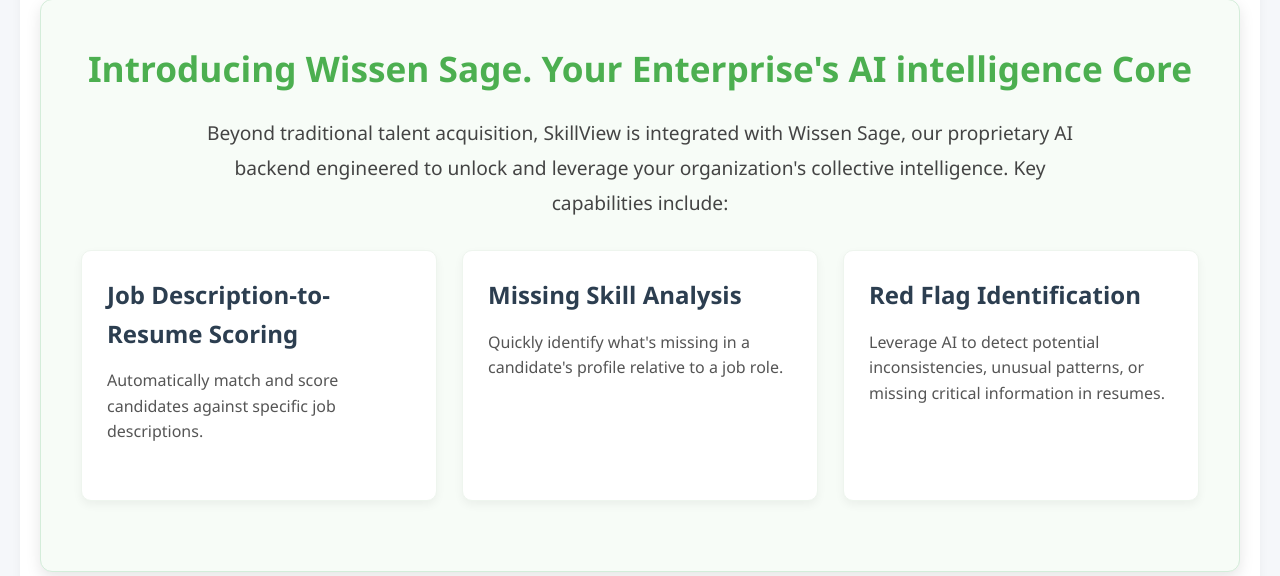
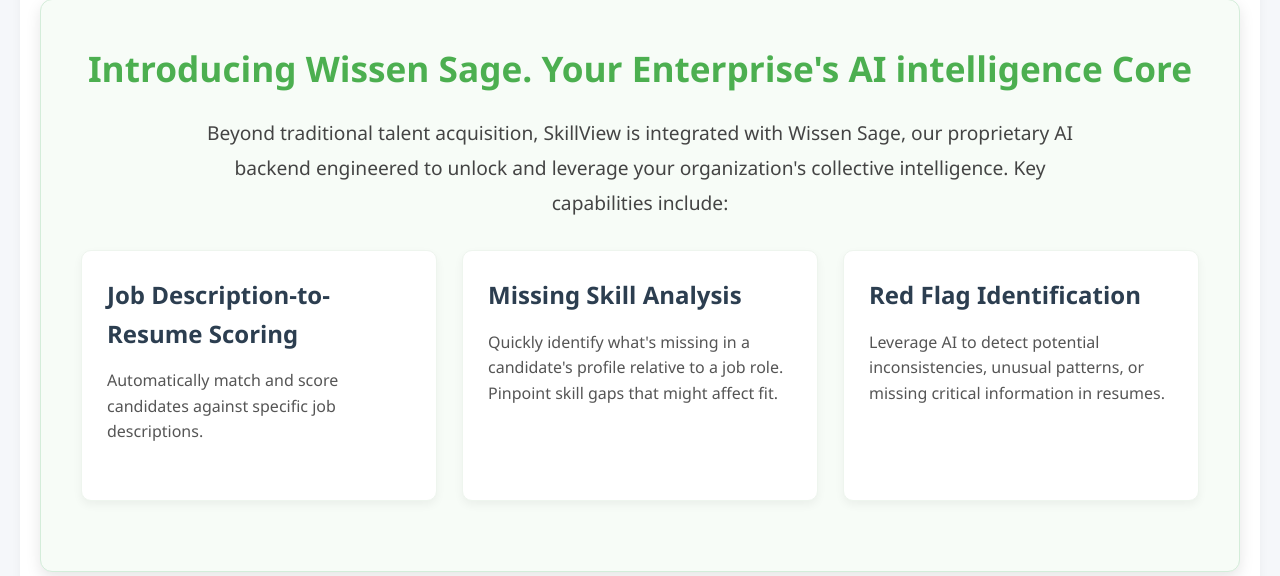
Before and after one commit to Singhajitman/resume-parser-flask, a Flask app: page /upload in a window 1280 px wide. Shown: the part 959-1535 px from the top of the page. Run offline with Flask 3, Linux system fonts and the light colour scheme; some libraries are stand-ins or nearby versions; some web fonts are replaced.

Commit message:
text changes

```diff
--- a/templates/upload.html
+++ b/templates/upload.html
@@ -36,7 +36,7 @@
         </li>
         <li>
             <h4>Missing Skill Analysis</h4>
-            <p>Quickly identify what's missing in a candidate's profile relative to a job role.</p>
+            <p>Quickly identify what's missing in a candidate's profile relative to a job role. Pinpoint skill gaps that might affect fit.</p>
         </li>
         <li>
             <h4>Red Flag Identification</h4>
```
